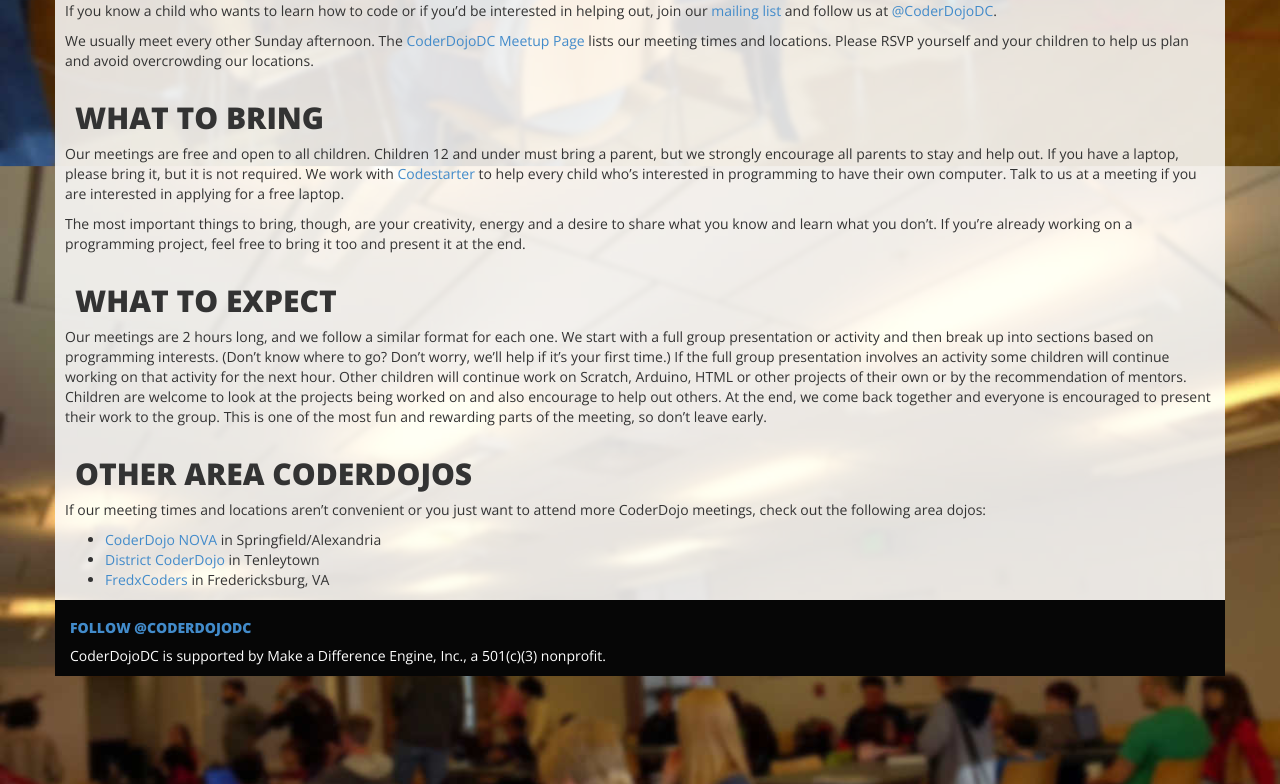
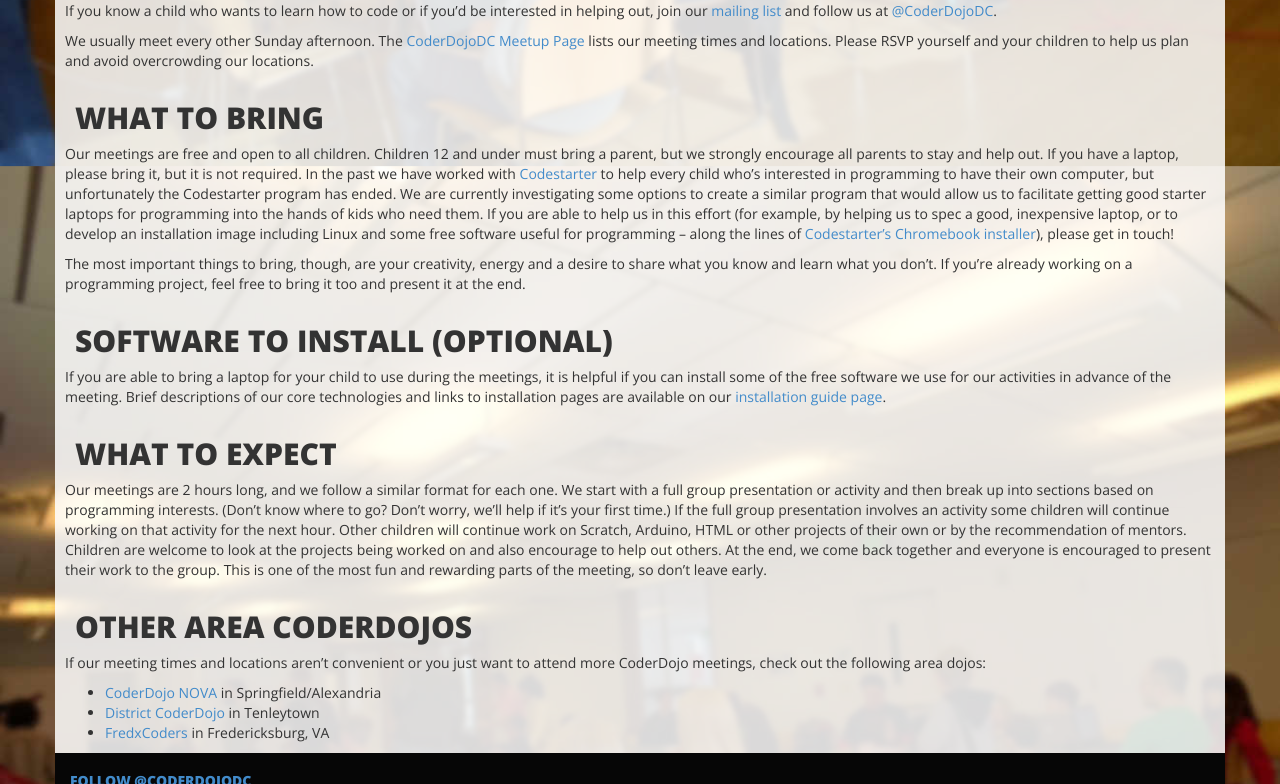
Before and after one commit to CoderDojoDC/CoderDojoDC.github.io, a Jekyll site: the page built from about/index.md, in a window 1280 px wide and 900 px high, scrolled down 658 px, cut to the strip 116-900 px from the top of the window. Built offline with Jekyll 4.4.1, drawn with Linux system fonts in a browser that asks for light colours; Markdown is read by kramdown in place of the engine named in the settings; comment, search, counter and statistics services are not loaded.

Commit message:
update refs to Codestarter, add link to install page from about page

```diff
--- a/about/index.md
+++ b/about/index.md
@@ -21,15 +21,17 @@ our locations.
 
 Our meetings are free and open to all children. Children 12 and under must
 bring a parent, but we strongly encourage all parents to stay and help out. If
-you have a laptop, please bring it, but it is not required. We work with
-[Codestarter](https://codestarter.org/) to help every child who's
-interested in programming to have their own computer. Talk to us at a meeting if
-you are interested in applying for a free laptop.
+you have a laptop, please bring it, but it is not required. In the past we have worked with [Codestarter](https://codestarter.org/) to help every child who's
+interested in programming to have their own computer, but unfortunately the Codestarter program has ended. We are currently investigating some options to create a similar program that would allow us to facilitate getting good starter laptops for programming into the hands of kids who need them.  If you are able to help us in this effort (for example, by helping us to spec a good, inexpensive laptop, or to develop an installation image including Linux and some free software useful for programming -- along the lines of [Codestarter's Chromebook installer](https://github.com/codestarterorg/ubuntu-chromebook-installer)), please get in touch!
 
 The most important things to bring, though, are your creativity, energy and a
 desire to share what you know and learn what you don't. If you're already
 working on a programming project, feel free to bring it too and present it at the
 end.
+
+## Software to install (optional)
+
+If you are able to bring a laptop for your child to use during the meetings, it is helpful if you can install some of the free software we use for our activities in advance of the meeting.  Brief descriptions of our core technologies and links to installation pages are available on our [installation guide page](http://coderdojodc.com/installation.html).
 
 ## What to expect
 
```
